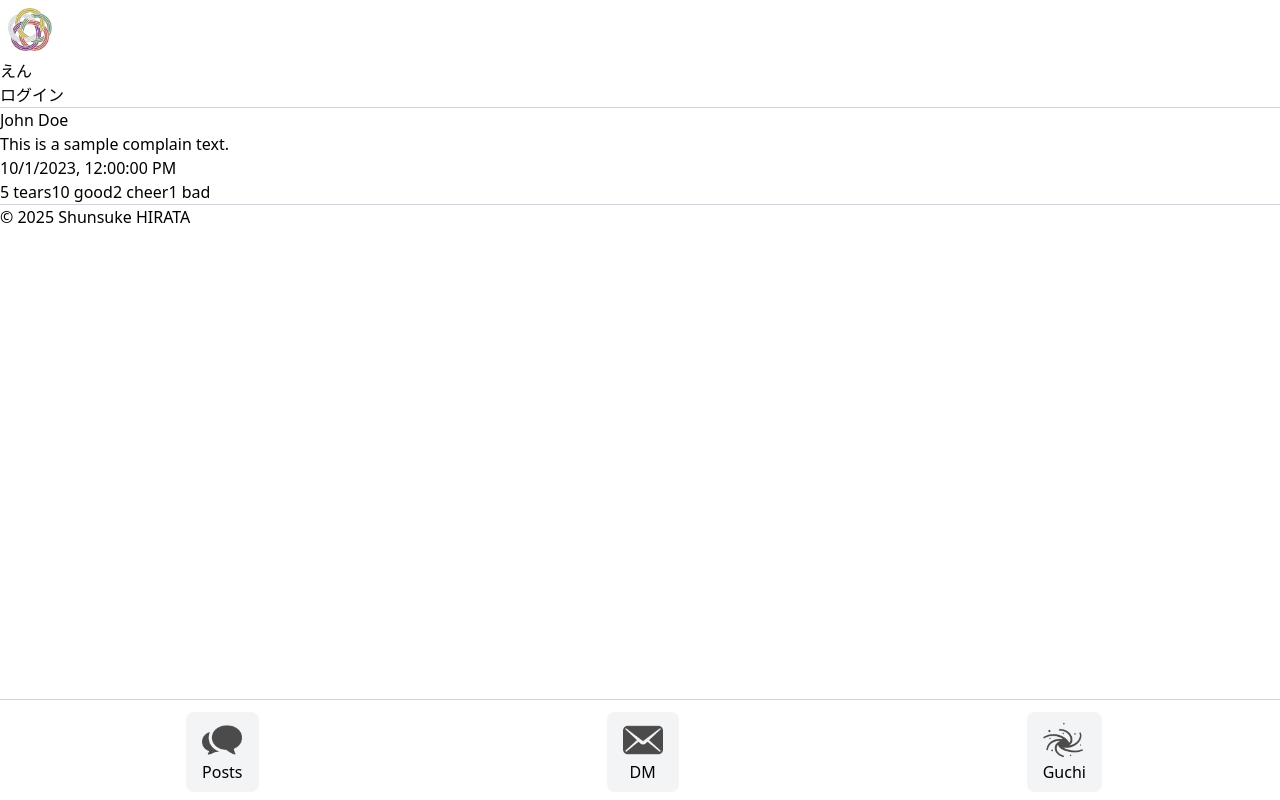
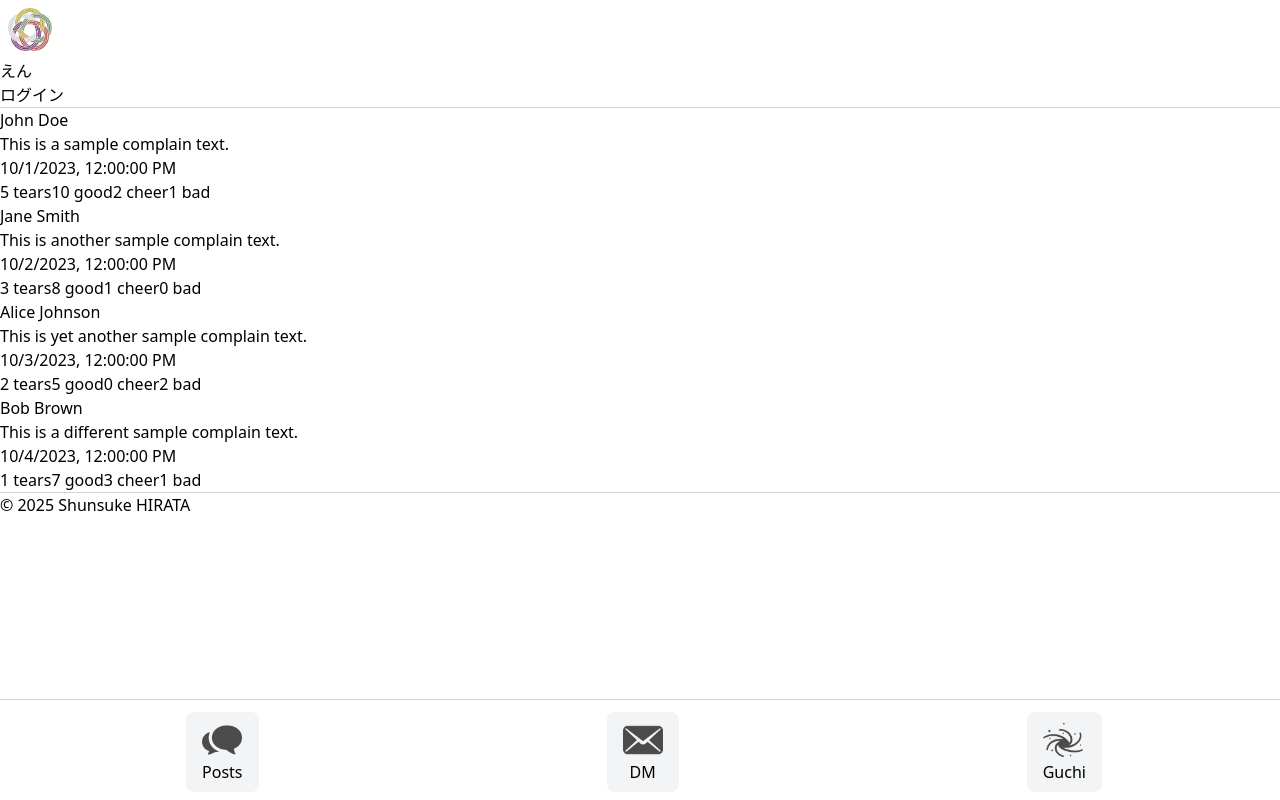
Before and after one commit to Shunsuke0205/message-board-site-on-vercel, a Next.js app: page /complain in a window 1280 px wide. Built offline with nearby package versions, Linux system fonts and the light colour scheme; no server answers.

Commit message:
impl: create 4 dummy complain posts

```diff
--- a/src/app/complain/ComplainCardList.tsx
+++ b/src/app/complain/ComplainCardList.tsx
@@ -12,10 +12,43 @@ const ComplainCardList = () => {
     cheer: 2,
     bad: 1,
   }
+  const complain2 : ComplainType = {
+    id: "2",
+    createdAt: "2023-10-02T12:00:00Z",
+    postedBy: "Jane Smith",
+    complain: "This is another sample complain text.",
+    tears: 3,
+    good: 8,
+    cheer: 1,
+    bad: 0,
+  }
+  const complain3 : ComplainType = {
+    id: "3",
+    createdAt: "2023-10-03T12:00:00Z",
+    postedBy: "Alice Johnson",
+    complain: "This is yet another sample complain text.",
+    tears: 2,
+    good: 5,
+    cheer: 0,
+    bad: 2,
+  }
+  const complain4 : ComplainType = {
+    id: "4",
+    createdAt: "2023-10-04T12:00:00Z",
+    postedBy: "Bob Brown",
+    complain: "This is a different sample complain text.",
+    tears: 1,
+    good: 7,
+    cheer: 3,
+    bad: 1,
+  }
 
   return (
     <div>
       <ComplainCard complain={complain}/>
+      <ComplainCard complain={complain2}/>
+      <ComplainCard complain={complain3}/>
+      <ComplainCard complain={complain4}/>
     </div>
   )
 }
```
